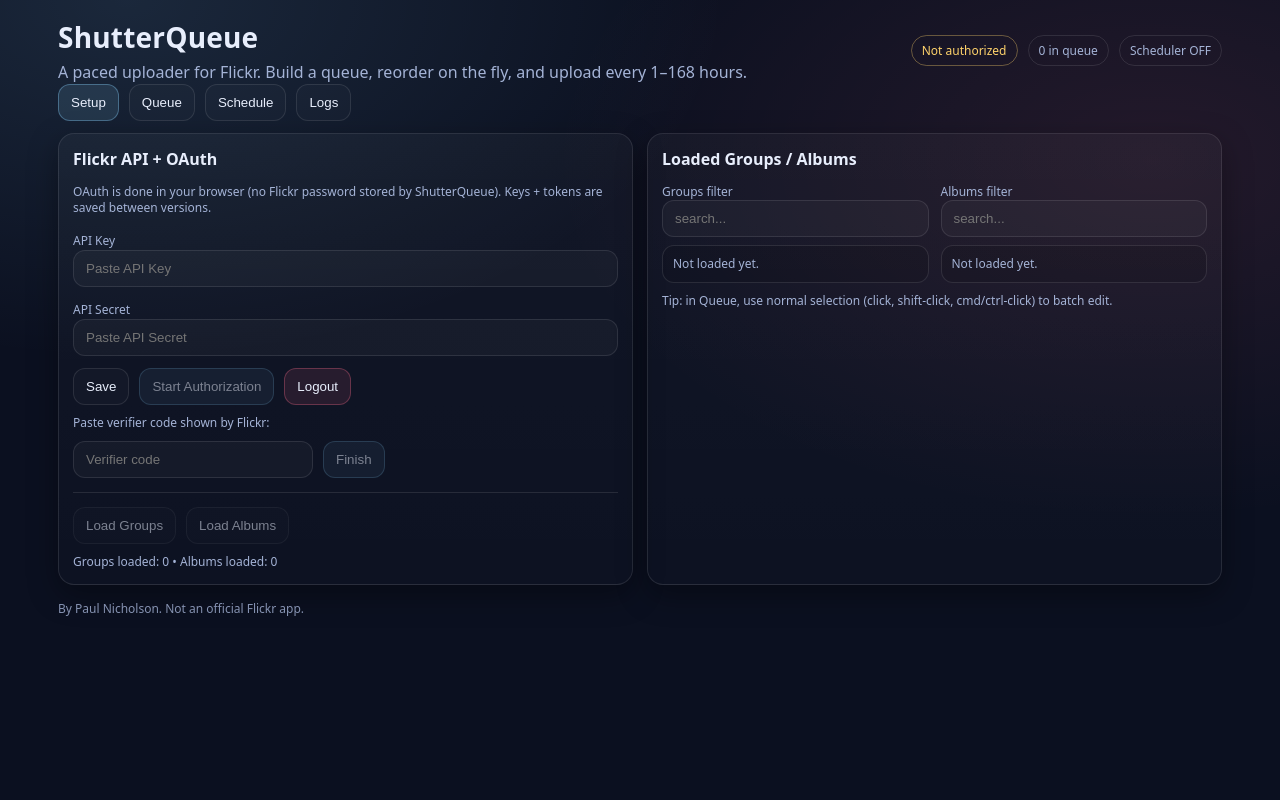
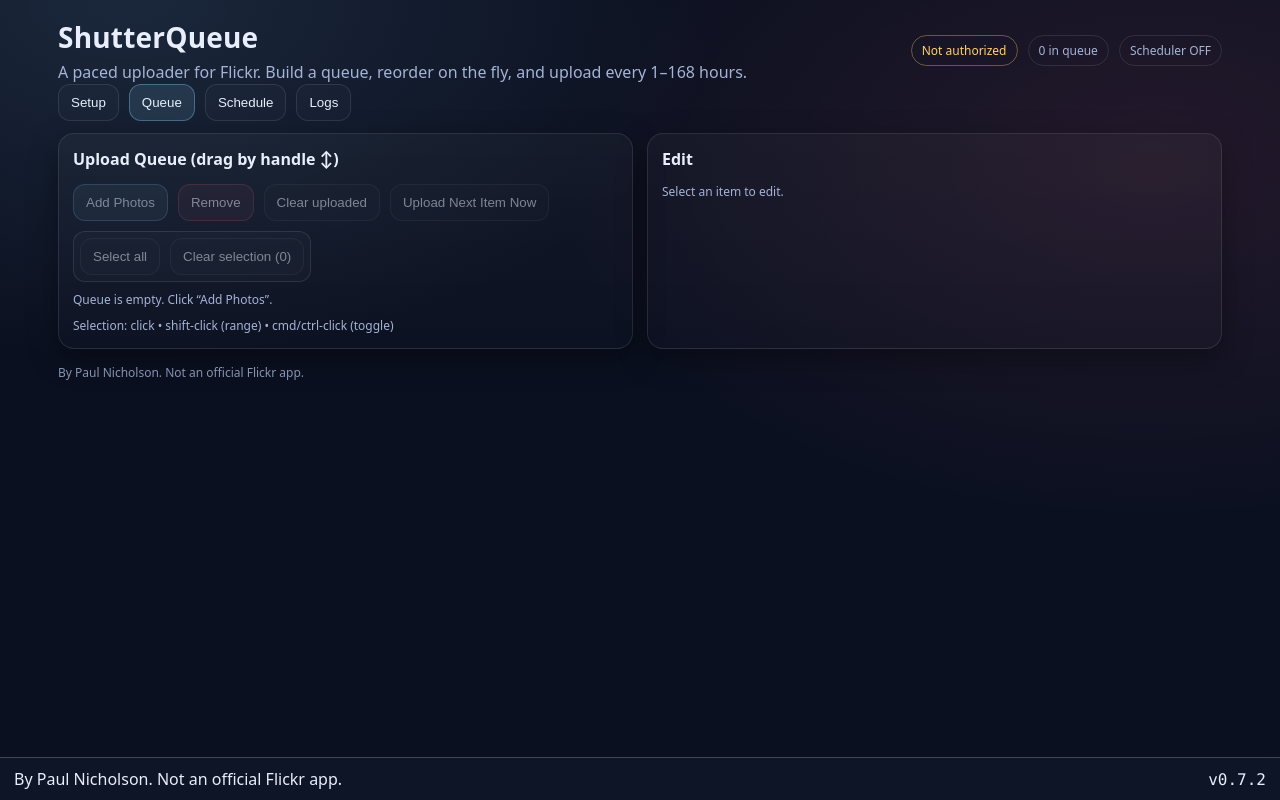
Before and after one commit to pwnicholson/shutterqueue, a React (Vite) app: page / in a window 1280 px wide. Built offline with nearby package versions, Linux system fonts and the light colour scheme.

Commit message:
v0.7.2 UI: default queue tab, fixed footer version, setup accessible

```diff
--- a/electron/main.cjs
+++ b/electron/main.cjs
@@ -193,6 +193,10 @@ app.on("window-all-closed", () => {
   if (process.platform !== "darwin") app.quit();
 });
 
+
+ipcMain.handle("app:version", async () => {
+  return app.getVersion();
+});
 ipcMain.handle("cfg:get", async () => ({
   apiKey: store.get("apiKey"),
   hasApiSecret: Boolean(store.get("apiSecret")),
--- a/electron/preload.cjs
+++ b/electron/preload.cjs
@@ -28,4 +28,6 @@ contextBridge.exposeInMainWorld("sq", {
   pickPhotos: () => ipcRenderer.invoke("ui:pickPhotos"),
   logGet: () => ipcRenderer.invoke("log:get"),
   logClear: () => ipcRenderer.invoke("log:clear"),
+  appVersion: () => ipcRenderer.invoke("app:version"),
+
 });
--- a/package.json
+++ b/package.json
@@ -1,6 +1,6 @@
 {
   "name": "shutterqueue",
-  "version": "0.6e",
+  "version": "0.7.2",
   "private": true,
   "main": "electron/main.cjs",
   "scripts": {
--- a/src/styles/app.css
+++ b/src/styles/app.css
@@ -164,3 +164,24 @@ body{
 
 .btnrow { display:flex; gap: 10px; flex-wrap: wrap; align-items: center; }
 .btncluster { display:flex; gap: 10px; align-items:center; padding: 6px; border:1px solid var(--border); border-radius: 12px; background: rgba(255,255,255,0.02); }
+
+/* Fixed footer (always visible) */
+.footer-fixed{
+  position: fixed;
+  left: 0;
+  right: 0;
+  bottom: 0;
+  display: flex;
+  justify-content: space-between;
+  align-items: center;
+  padding: 10px 14px;
+  border-top: 1px solid rgba(148,163,184,0.35);
+  background: rgba(15,23,42,0.85);
+  backdrop-filter: blur(8px);
+  z-index: 9999;
+}
+.footer-left, .footer-right { display:flex; align-items:center; gap:8px; }
+.mono{font-family:ui-monospace,SFMono-Regular,Menlo,Monaco,Consolas,'Liberation Mono','Courier New',monospace}
+
+/* Make room so content doesn't sit under footer */
+.app{ padding-bottom: 52px; }
--- a/src/ui/App.tsx
+++ b/src/ui/App.tsx
@@ -43,7 +43,7 @@ function TriCheck(props: {
 }
 
 export default function App() {
-  const [tab, setTab] = useState<Tab>("setup");
+  const [tab, setTab] = useState<Tab>("queue");
   const [cfg, setCfg] = useState<any>(null);
 
   const [apiKey, setApiKey] = useState("");
@@ -55,6 +55,7 @@ export default function App() {
   const [albums, setAlbums] = useState<Album[]>([]);
   const [groupsFilter, setGroupsFilter] = useState("");
   const [albumsFilter, setAlbumsFilter] = useState("");
+  const [appVersion, setAppVersion] = useState<string>("");
 
     const [showSetup, setShowSetup] = useState(true);
 const [queue, setQueue] = useState<QueueItem[]>([]);
@@ -114,6 +115,17 @@ const [queue, setQueue] = useState<QueueItem[]>([]);
 
   };
 
+
+  useEffect(() => {
+    (async () => {
+      try {
+        const v = await window.sq.appVersion();
+        setAppVersion(v || "");
+      } catch {
+        // ignore
+      }
+    })();
+  }, []);
   useEffect(() => { refreshAll(); }, []);
 
   useEffect(() => {
@@ -367,7 +379,7 @@ const [queue, setQueue] = useState<QueueItem[]>([]);
       {toast && <div className="badge" style={{ borderColor: "rgba(139,211,255,0.35)", color: "var(--accent)", marginBottom: 12 }}>{toast}</div>}
       {cfg?.lastError ? <div className="badge bad" style={{ marginBottom: 12 }}>Last error: {cfg.lastError}</div> : null}
 
-      {tab === "setup" && showSetup && (
+      {tab === "setup" && (
         <div className="grid">
           <div className="card">
             <h2>Flickr API + OAuth</h2>
@@ -823,6 +835,15 @@ const [queue, setQueue] = useState<QueueItem[]>([]);
   </div>
 )}
 <div className="small footer">By Paul Nicholson. Not an official Flickr app.</div>
+      <div className="footer-fixed">
+        <div className="footer-left">
+          <span>By Paul Nicholson. Not an official Flickr app.</span>
+        </div>
+        <div className="footer-right">
+          <span className="mono">v{appVersion || "0.7.2"}</span>
+        </div>
+      </div>
+
     </div>
   );
 }
```
Also changed, not shown: 1 other file (tests, documents, lock files or other folders).
